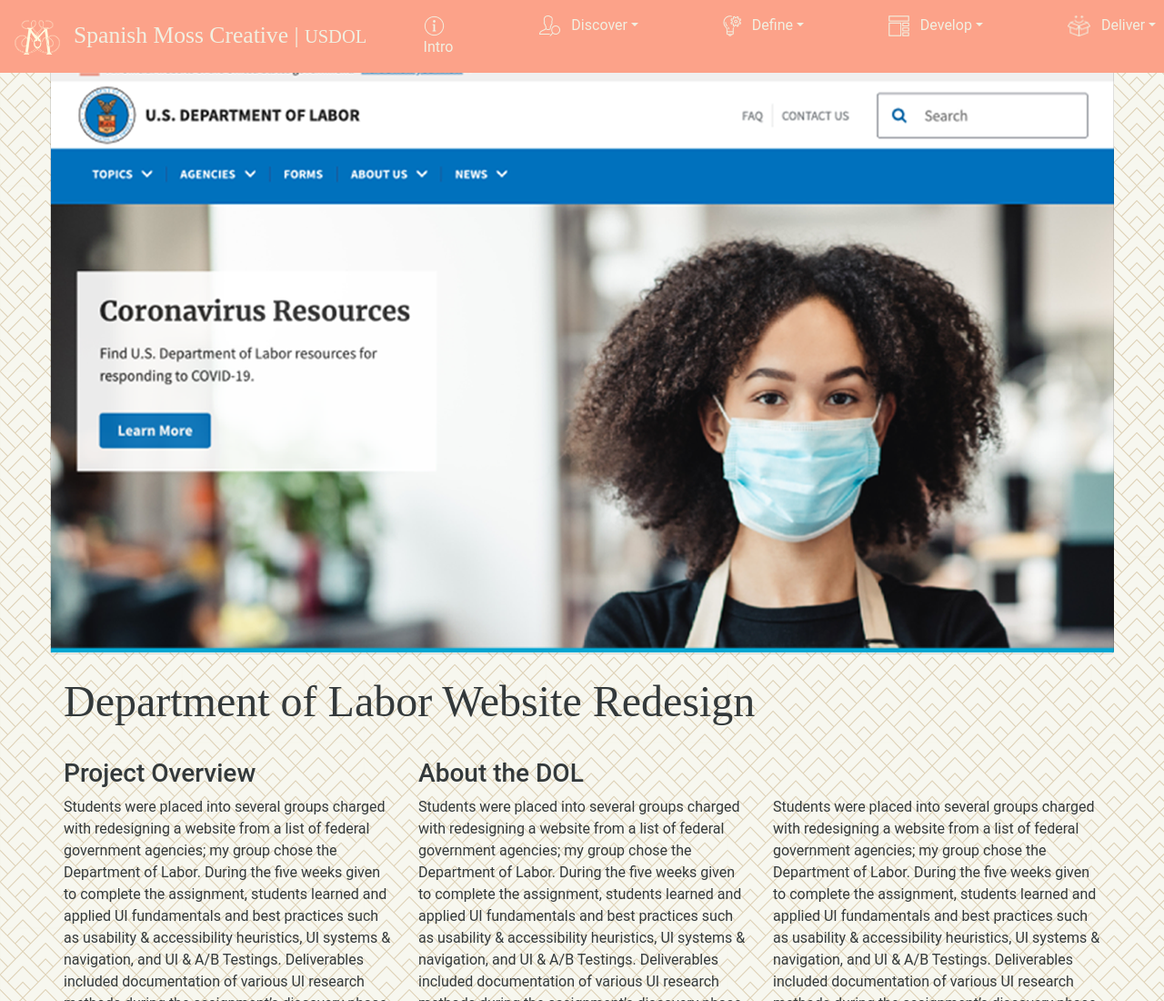
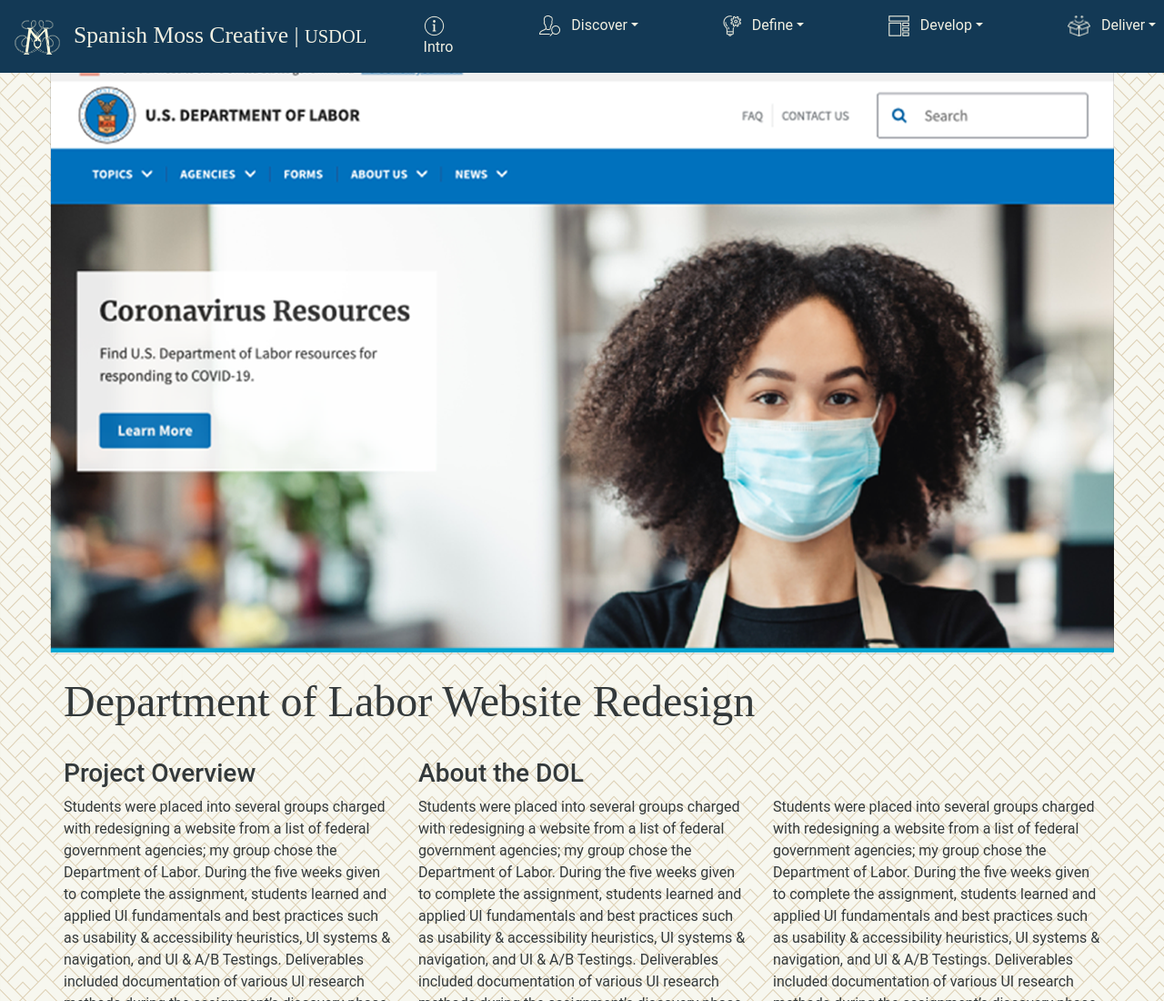
Before and after one commit to garciamoss/UX_UI_HW_20, a plain HTML site: page index.html in a window 1280 px wide. Shown: the top 1100 px of the page at 91% size. Drawn offline with nearby package versions, Linux system fonts and the light colour scheme.

Commit message:
Update style.css

```diff
--- a/css/style.css
+++ b/css/style.css
@@ -34,7 +34,7 @@ p {line-height: 1.5em;}
    .customNav {
     position: fixed;
     width: 100%;
-    background-color: #fca289 !important;
+    background-color: #133955 !important;
     z-index: 10;
     }
 .navbar-nav {
```
